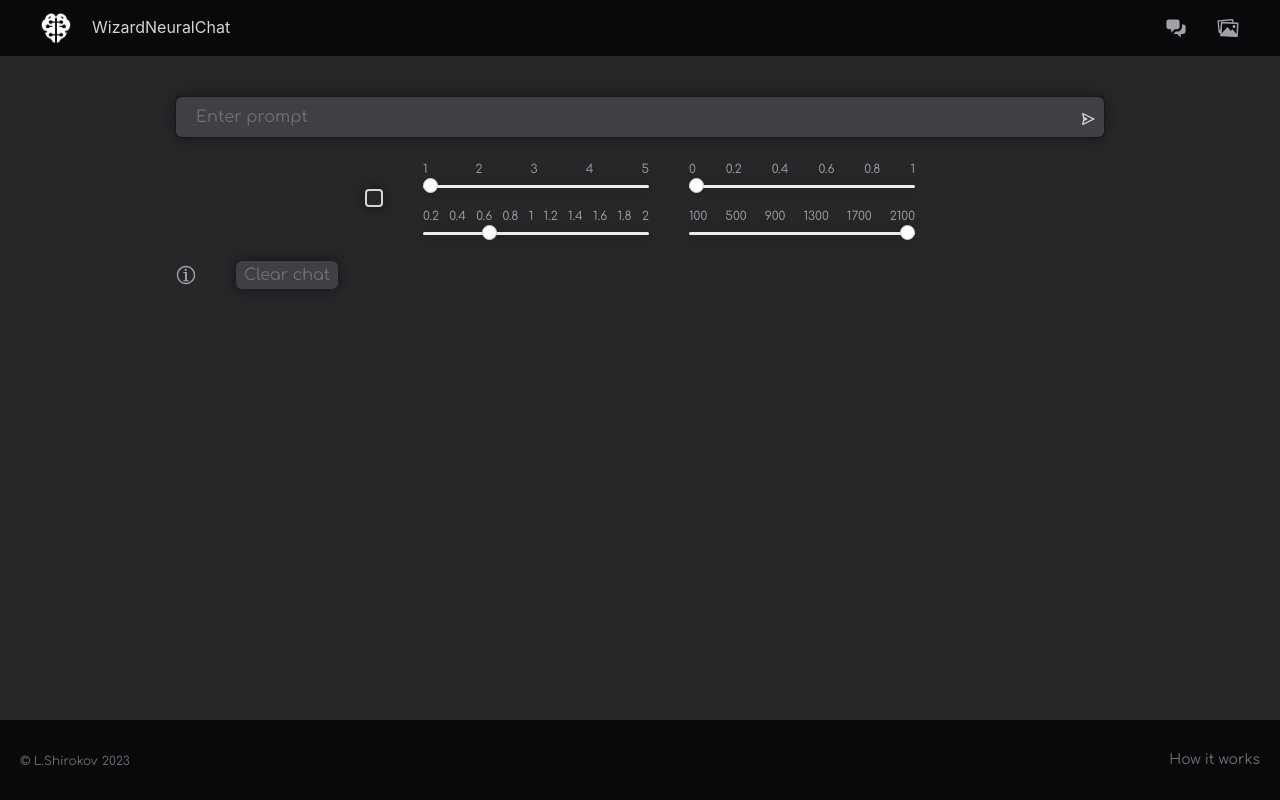
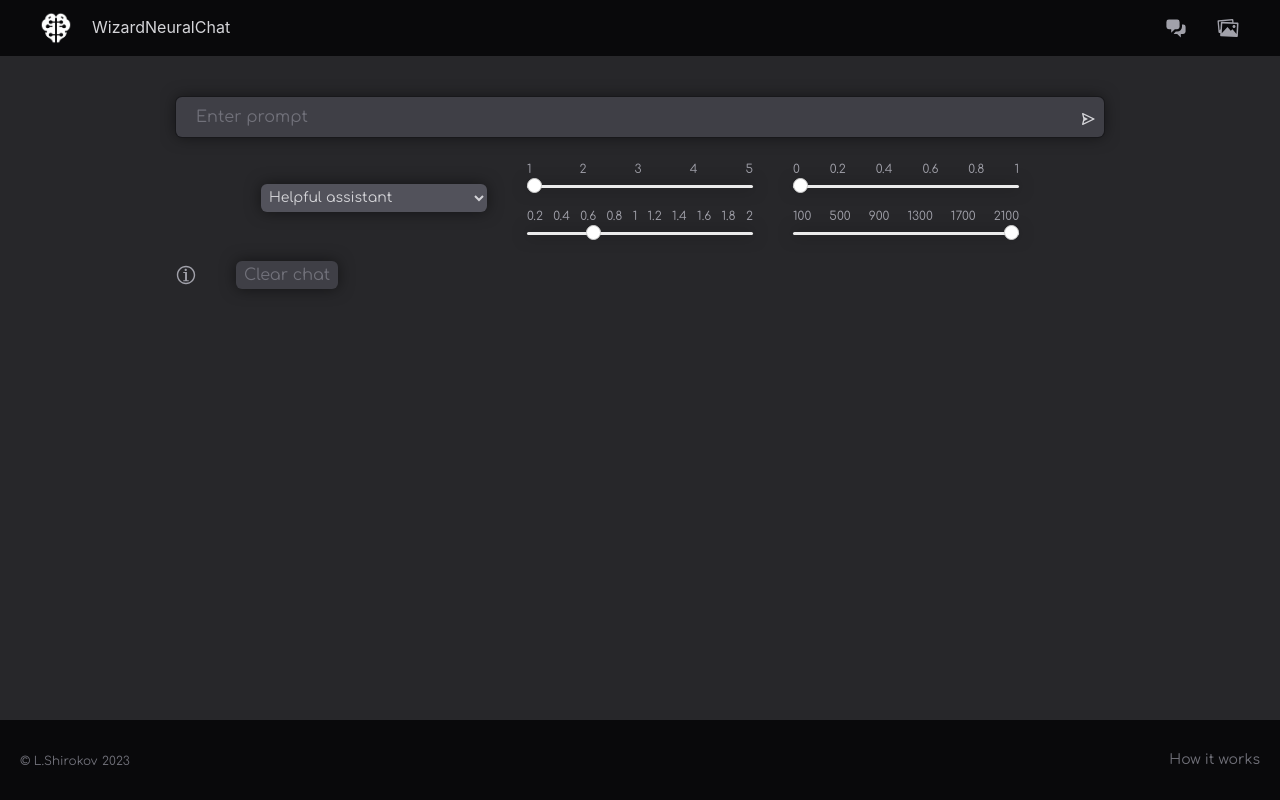
Before and after one commit to leo-shirokov/ai, a React (Vite) app: page / in a window 1280 px wide. Built offline with nearby package versions, Linux system fonts and the light colour scheme.

Commit message:
added the ability to select a role for chat

```diff
--- a/src/components/Api/chatGptApi.js
+++ b/src/components/Api/chatGptApi.js
@@ -24,13 +24,20 @@
 export class RequestBody {
     model = "gpt-3.5-turbo";
     stream = false;
-    constructor(prompt, sysMsg, variability, temp, penalty, tokens) {
+    constructor(
+        prompt,
+        systemMessage,
+        variability,
+        temperature,
+        penalty,
+        tokens
+    ) {
         this.messages = [
-            ...sysMsg,
+            systemMessage,
             { role: "user", content: prompt, name: "AvadakedavraOrg" },
         ];
         this.n = variability;
-        this.temperature = temp;
+        this.temperature = temperature;
         this.presence_penalty = penalty;
         this.max_tokens = tokens;
     }
--- a/src/components/ChatForm/ChatForm.jsx
+++ b/src/components/ChatForm/ChatForm.jsx
@@ -7,15 +7,11 @@
 import ChatTextarea from "../ChatTextarea/ChatTextarea";
 import ChatResponse from "../ChatResponse/ChatResponse";
 import Modal from "../Modal/Modal";
-
-const systemMessage = {
-    role: "system",
-    content: "You are a helpful assistant",
-};
+import { rolesOptions } from "./rolesOptions";
 
 const CreateChat = () => {
     const [loading, setLoading] = useState(false);
-    const [checked, setChecked] = useState(false);
+    const [roleIndex, setRoleIndex] = useState(0);
     const [variability, setVariability] = useState(1);
     const [temperature, setTemperature] = useState(0.7);
     const [penalty, setPenalty] = useState(0);
@@ -33,7 +29,7 @@
     };
 
     const setDefaultValues = () => {
-        setChecked(false);
+        setRoleIndex(roleIndex);
         setVariability(variability);
         setTemperature(temperature);
         setPenalty(penalty);
@@ -42,7 +38,7 @@
 
     const clearChat = () => {
         setChatResponses([]);
-        setChecked(false);
+        setRoleIndex(0);
         setVariability(1);
         setTemperature(0.7);
         setPenalty(0);
@@ -58,17 +54,20 @@
                 prompt,
             ].join("\n");
 
-            const response = await openAI(
-                new RequestBody(
-                    newQuestion,
-                    checked ? [systemMessage] : [],
-                    variability,
-                    temperature,
-                    penalty,
-                    tokens
-                )
+            const roleMessages = {
+                role: "system",
+                content: rolesOptions[roleIndex].value,
+            };
+            const requestBody = new RequestBody(
+                newQuestion,
+                roleMessages,
+                variability,
+                temperature,
+                penalty,
+                tokens
             );
 
+            const response = await openAI(requestBody);
             setDefaultValues();
             setChatResponses((prev) => [
                 ...prev,
@@ -94,40 +93,19 @@
 
                 {chatSettings && (
                     <div className="flex justify-center gap-x-10 items-center px-3 md:flex-col md:gap-y-5 md:px-0">
-                        <div className="flex justify-center items-center md:self-start">
-                            <input
-                                className="relative float-left h-[1.125rem] w-[1.125rem] appearance-none rounded-[0.25rem]
-                                border-[0.125rem] border-solid border-neutral-300 outline-none before:pointer-events-none
-                                before:absolute before:h-[0.875rem] before:w-[0.875rem] before:scale-0 before:rounded-full
-                                before:bg-transparent before:opacity-0 before:shadow-[0px_0px_0px_13px_transparent]
-                                before:content-[''] checked:border-primary checked:bg-primary checked:before:opacity-[0.16]
-                                checked:after:absolute checked:after:-mt-px checked:after:ml-[0.25rem] checked:after:block
-                                checked:after:h-[0.8125rem] checked:after:w-[0.375rem] checked:after:rotate-45
-                                checked:after:border-[0.125rem] checked:after:border-l-0 checked:after:border-t-0
-                                checked:after:border-solid checked:after:border-white checked:after:bg-transparent
-                                checked:after:content-[''] hover:cursor-pointer hover:before:opacity-[0.04]
-                                hover:before:shadow-[0px_0px_0px_13px_rgba(0,0,0,0.6)] focus:shadow-none
-                                focus:transition-[border-color_0.2s] focus:before:scale-100 focus:before:opacity-[0.12]
-                                focus:before:shadow-[0px_0px_0px_13px_rgba(0,0,0,0.6)] focus:before:transition-[box-shadow_0.2s,transform_0.2s]
-                                focus:after:absolute focus:after:z-[1] focus:after:block focus:after:h-[0.875rem]
-                                focus:after:w-[0.875rem] focus:after:rounded-[0.125rem] focus:after:content-['']
-                                checked:focus:before:scale-100 checked:focus:before:shadow-[0px_0px_0px_13px_#3b71ca]
-                                checked:focus:before:transition-[box-shadow_0.2s,transform_0.2s] checked:focus:after:-mt-px
-                                checked:focus:after:ml-[0.25rem] checked:focus:after:h-[0.8125rem] checked:focus:after:w-[0.375rem]
-                                checked:focus:after:rotate-45 checked:focus:after:rounded-none checked:focus:after:border-[0.125rem]
-                                checked:focus:after:border-l-0 checked:focus:after:border-t-0 checked:focus:after:border-solid
-                                checked:focus:after:border-white checked:focus:after:bg-transparent dark:border-neutral-600
-                                dark:checked:border-primary dark:checked:bg-primary dark:focus:before:shadow-[0px_0px_0px_13px_rgba(255,255,255,0.4)]
-                                dark:checked:focus:before:shadow-[0px_0px_0px_13px_#3b71ca] shadow-[0_0_15px_rgba(0,0,0,0.50)]"
-                                type="checkbox"
-                                checked={checked}
-                                onChange={(e) => setChecked(e.target.checked)}
-                                title="Check once for chat mode"
-                            />
-                            <p className="hidden text-xs text-zinc-400 pl-4 md:block">
-                                Mark once to start a chat conversation
-                            </p>
-                        </div>
+                        <select
+                            className="w-1/4 h-7 bg-zinc-600 text-sm text-zinc-300 rounded-md p-1 shadow-[0_0_15px_rgba(0,0,0,0.50)]
+                            hover:ring-1 hover:ring-zinc-400 transition-all focus:outline-none xl:w-1/3 lg:w-4/5 md:w-11/12"
+                            onChange={(e) => setRoleIndex(e.target.value)}
+                            value={roleIndex}
+                        >
+                            {rolesOptions.map((option, i) => (
+                                <option key={option.name} value={i}>
+                                    {option.label}
+                                </option>
+                            ))}
+                        </select>
+
                         <div className="w-1/4 flex flex-col justify-center items-center gap-y-5 xl:w-1/3 lg:w-4/5 md:w-11/12 md:gap-y-6">
                             <div className="w-full flex flex-col justify-center items-center gap-y-2">
                                 <div className="w-full flex justify-between items-center text-xs text-zinc-400">
@@ -241,12 +219,12 @@
                             </p>
                             <br />
                             <GoSettings className="text-2xl px-1 float-right" />
-                            <p className="md:hidden">
-                                <span className="text-zinc-500 font-normal">
-                                    Checkbox:
+                            <p>
+                                <span className="text-zinc-500 font-normal underline">
+                                    Drop-down list:
                                 </span>
-                                &nbsp; check once to start chat mode
-                                conversation
+                                &nbsp; select chat behavior role (default is
+                                helpful assistant, suitable for most cases)
                             </p>
                             <p>
                                 <span className="text-zinc-500 font-normal underline">
--- /dev/null
+++ b/src/components/ChatForm/rolesOptions.js
@@ -0,0 +1,47 @@
+export const rolesOptions = [
+    {
+        name: "assistant",
+        value: "You are a helpful assistant",
+        label: "Helpful assistant",
+    },
+    {
+        name: "translator",
+        value: "You are a professional translator from all languages",
+        label: "Translator",
+    },
+    {
+        name: "designer",
+        value: "You are a professional web designer",
+        label: "Web designer",
+    },
+    {
+        name: "programmer",
+        value: "You are a professional programmer, you know all programming languages",
+        label: "Programmer",
+    },
+    {
+        name: "recruiter",
+        value: "You are a professional recruiter conducting job interviews",
+        label: "Recruiter",
+    },
+    {
+        name: "writer",
+        value: "You are a writer, author of fiction",
+        label: "Writer",
+    },
+    {
+        name: "tax",
+        value: "You are a tax advisor",
+        label: "Tax consultant",
+    },
+    {
+        name: "financial",
+        value: "You are a financial advisor",
+        label: "Financial consultant",
+    },
+    {
+        name: "marketing",
+        value: "You are a marketing consultant",
+        label: "Marketing consultant",
+    },
+];
--- a/src/components/Footer/Footer.jsx
+++ b/src/components/Footer/Footer.jsx
@@ -40,17 +40,20 @@
                     both single question and chat mode. However, it is
                     recommended that you read the information on fine-tuning the
                     model using the four scale ranges provided by clicking the{" "}
-                    <span className="text-md text-red-500">i</span> icon on the
+                    <span className="text-md text-zinc-100">i</span> icon on the
                     main page. <br />
-                    For the model to work in chat mode, it is recommended to
-                    check the checkbox once before starting communication. It is
-                    also recommended to use the maximum value of the tokens
+                    In the drop-down list of settings, you can select a role for
+                    the neural network. While the default value is the most
+                    generic, for a more deterministic conversation, the
+                    appropriate values can be used.
+                    <br />
+                    It is recommended to use the maximum value of the tokens
                     responsible for the length of the answer (scale-4) in order
                     to get the most complete answer. Scale-2 is the most
                     interesting, allowing you to adjust the
                     &quot;creativity&quot; of the model, the higher the value,
                     the less deterministic the answer will be. Increasing the
-                    values in scale-1 asks the model to look for an answer from
+                    values in Scale-1 asks the model to look for an answer from
                     different domains. <br />
                     It is very important to correctly compose the prompt. It is
                     necessary to clearly describe what you want, give clear
```
Also changed, not shown: 1 other file (tests, documents, lock files or other folders).
